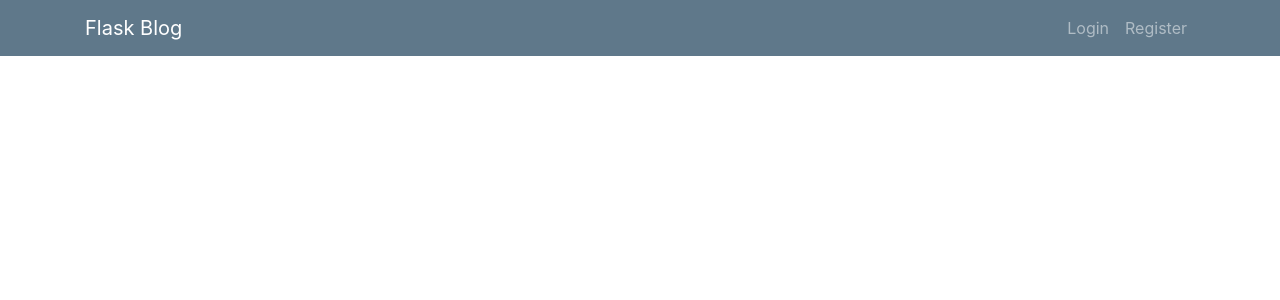
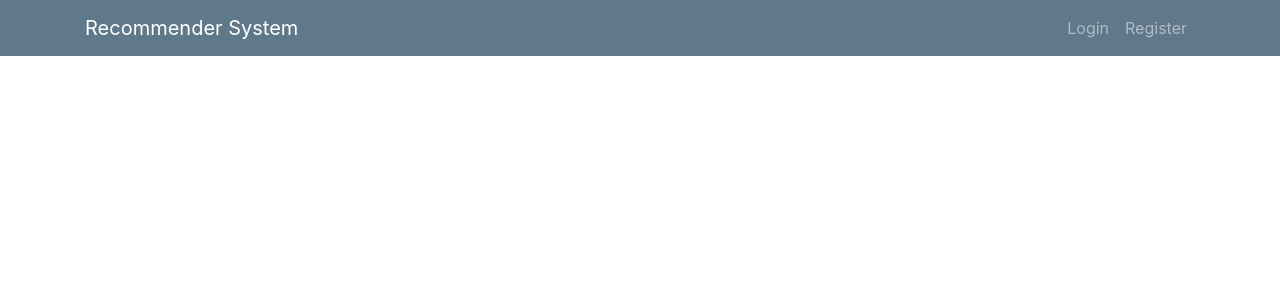
Before and after one commit to xwind1999/RecommadationSystem, a Flask app: page / in a window 1280 px wide. Shown: the top 300 px of the page. Run offline with Flask 2, Linux system fonts and the light colour scheme; some libraries are stand-ins or nearby versions.

Commit message:
Change NavBar Content

```diff
--- a/templates/base.html
+++ b/templates/base.html
@@ -14,7 +14,7 @@
 <header class="site-header">
     <nav class="navbar navbar-expand-md navbar-dark bg-steel fixed-top">
         <div class="container">
-            <a class="navbar-brand mr-4" href="/">Flask Blog</a>
+            <a class="navbar-brand mr-4" href="/">Recommender System</a>
             <button class="navbar-toggler" type="button" data-toggle="collapse" data-target="#navbarToggle"
                     aria-controls="navbarToggle" aria-expanded="false" aria-label="Toggle navigation">
                 <span class="navbar-toggler-icon"></span>
```
